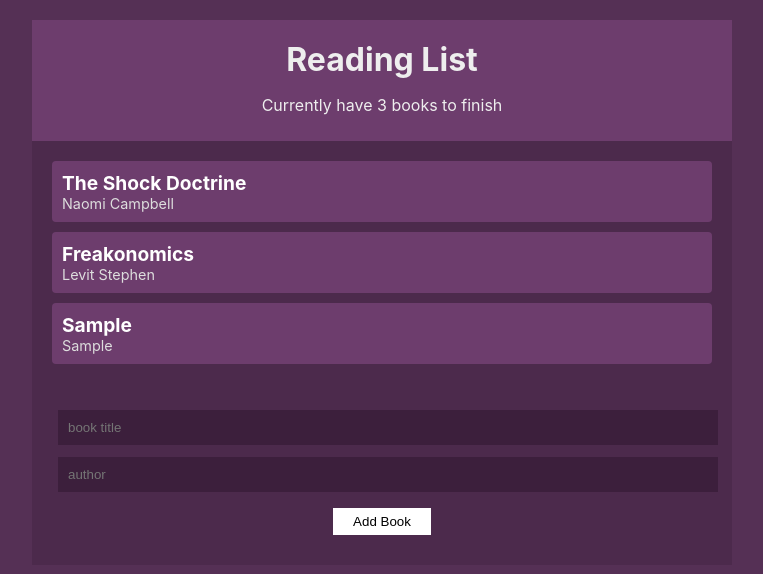
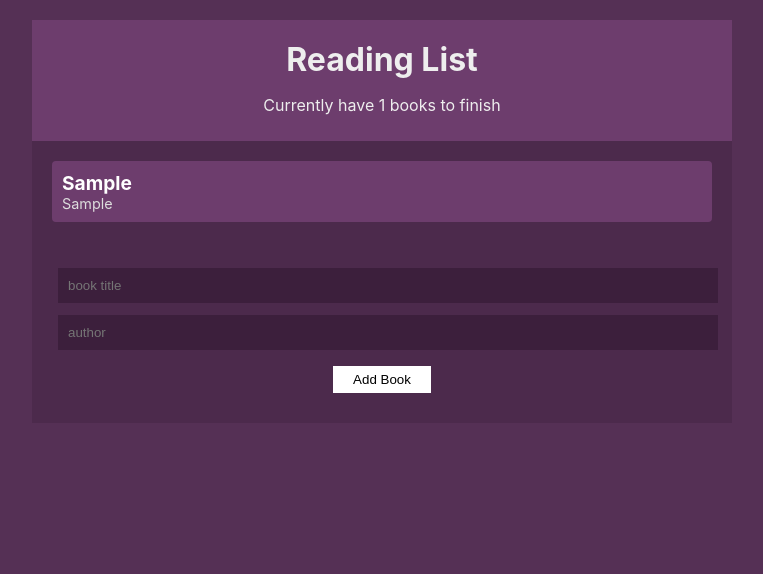
Before and after one commit to malarc01/react-context-hooks, a React (Create React App) app in the folder booklist/: page / in a window 1280 px wide. Both pictures are taken after typing "Sample", "Sample" into the empty fields and a click on the input "Add Book". Shown: the top 574 px of the page, without its empty margins (258-1021 px from the left). Built offline with nearby package versions, Linux system fonts and the light colour scheme.

Commit message:
added dispatch to replace add & remove func

```diff
--- a/booklist/src/components/BookDetails.js
+++ b/booklist/src/components/BookDetails.js
@@ -1,19 +1,15 @@
-import React, {useContext} from 'react';
+import React, { useContext } from 'react';
 import { BookContext } from '../contexts/BookContext';
 
+const BookDetails = ({ book }) => {
+	const { dispatch } = useContext(BookContext);
 
-const BookDetails = ({book}) => {
-
-    const {removeBook} = useContext(BookContext)
-
-
-
-    return (
-        <li onClick={()=>removeBook(book.id)}>
-            <div className="title">{book.title}</div>
-            <div className="author">{book.author}</div>
-        </li>
-      );
-}
+	return (
+		<li onClick={() => dispatch({ type: 'REMOVE_BOOK', id: book.id })}>
+			<div className="title">{book.title}</div>
+			<div className="author">{book.author}</div>
+		</li>
+	);
+};
 
 export default BookDetails;
--- a/booklist/src/components/BookForm.js
+++ b/booklist/src/components/BookForm.js
@@ -2,7 +2,7 @@
 import { BookContext } from '../contexts/BookContext';
 
 const NewBookForm = () => {
-	const { addBook } = useContext(BookContext);
+	const { dispatch } = useContext(BookContext);
 
 	const [ title, setTitle ] = useState('');
 
@@ -11,7 +11,13 @@
 	const handleSubmit = (e) => {
 		e.preventDefault();
 		// console.log(title, author);
-		addBook(title, author);
+		dispatch({
+			type: 'ADD_BOOK',
+			book: {
+				title,
+				author
+			}
+		});
 		setTitle('');
 		setAuthor('');
 	};
--- a/booklist/src/contexts/BookContext.js
+++ b/booklist/src/contexts/BookContext.js
@@ -1,23 +1,21 @@
 import React, { createContext, useState, useReducer } from 'react';
-import uuid from 'uuid/v1';
+// import uuid from 'uuid/v1';
+import { bookReducer } from '../reducers/bookReducer';
 
 export const BookContext = createContext();
 
 const BookContextProvider = (props) => {
-	const [ books, setBooks ] = useState([
-		{ title: 'The Shock Doctrine', author: 'Naomi Campbell', id: 1 },
-		{ title: 'Freakonomics', author: 'Levit Stephen', id: 2 }
-	]);
+	const [ books, dispatch ] = useReducer(bookReducer, []);
 
-	const addBook = (title, author) => {
-		setBooks([ ...books, { title: title, author: author, id: uuid() } ]);
-	};
+	// const addBook = (title, author) => {
+	// 	setBooks([ ...books, { title: title, author: author, id: uuid() } ]);
+	// };
 
-	const removeBook = (id) => {
-		setBooks(books.filter((book) => book.id !== id));
-	};
+	// const removeBook = (id) => {
+	// 	setBooks(books.filter((book) => book.id !== id));
+	// };
 
-	return <BookContext.Provider value={{ books, addBook, removeBook }}>{props.children}</BookContext.Provider>;
+	return <BookContext.Provider value={{ books, dispatch }}>{props.children}</BookContext.Provider>;
 };
 
 export default BookContextProvider;
```
